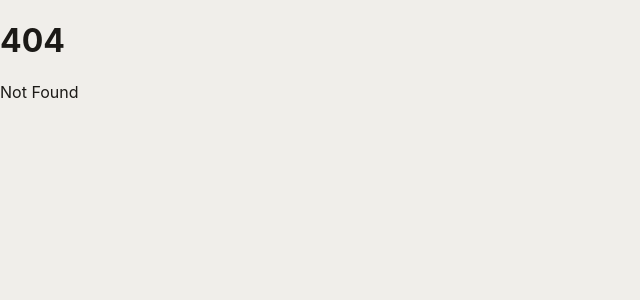
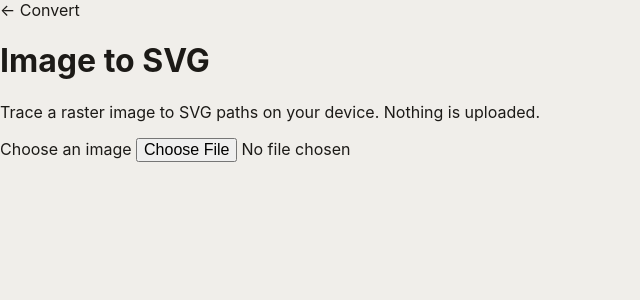
Before and after one commit to official-tisao/image.complianttools.com, a SvelteKit app in the folder apps/web/: page /image-to-svg in a window 1280 px wide. Before the commit this address had no page. Shown: the top 300 px of the page, without its empty margins (0-640 px from the left). Built offline with nearby package versions, Linux system fonts and the light colour scheme.

Commit message:
feat(P2-15): add local image-to-SVG route

```diff
--- /dev/null
+++ b/apps/web/src/routes/image-to-svg/+page.svelte
@@ -0,0 +1,54 @@
+<script lang="ts">
+  import { createRaster, vectorizeRaster } from '@complianttools/image-engine';
+
+  let status = $state('');
+  let error = $state('');
+
+  async function vectorize(file: File | undefined) {
+    status = '';
+    error = '';
+    if (!file) return;
+    try {
+      const bitmap = await createImageBitmap(file);
+      const canvas = document.createElement('canvas');
+      canvas.width = bitmap.width;
+      canvas.height = bitmap.height;
+      const context = canvas.getContext('2d', { willReadFrequently: true });
+      if (!context) throw new Error('Your browser cannot create a local canvas.');
+      context.drawImage(bitmap, 0, 0);
+      bitmap.close();
+      const data = context.getImageData(0, 0, canvas.width, canvas.height).data;
+      const svg = vectorizeRaster(createRaster(canvas.width, canvas.height, data));
+      const url = URL.createObjectURL(new Blob([svg], { type: 'image/svg+xml' }));
+      const download = document.createElement('a');
+      download.href = url;
+      download.download = `${file.name.replace(/\.[^.]+$/u, '')}.svg`;
+      download.click();
+      URL.revokeObjectURL(url);
+      status = `Vectorized ${file.name} locally.`;
+    } catch (reason) {
+      error = reason instanceof Error ? reason.message : 'Unable to vectorize this image.';
+    }
+  }
+</script>
+
+<svelte:head>
+  <title>Image to SVG — Image Compliant Tools</title>
+  <meta name="description" content="Vectorize raster images locally into SVG paths." />
+  <link rel="canonical" href="https://image.complianttools.com/image-to-svg" />
+</svelte:head>
+
+<main>
+  <a href="/convert">← Convert</a>
+  <h1>Image to SVG</h1>
+  <p>Trace a raster image to SVG paths on your device. Nothing is uploaded.</p>
+  <label
+    >Choose an image <input
+      type="file"
+      accept="image/*"
+      onchange={(event) => void vectorize(event.currentTarget.files?.[0])}
+    /></label
+  >
+  {#if status}<p role="status">{status}</p>{/if}
+  {#if error}<p role="alert">{error}</p>{/if}
+</main>
--- a/apps/web/src/routes/sitemap.xml/+server.ts
+++ b/apps/web/src/routes/sitemap.xml/+server.ts
@@ -2,6 +2,6 @@ export const prerender = true;
 
 export const GET = () =>
   new Response(
-    `<?xml version="1.0" encoding="UTF-8"?><urlset xmlns="http://www.sitemaps.org/schemas/sitemap/0.9"><url><loc>https://image.complianttools.com/convert</loc></url><url><loc>https://image.complianttools.com/compress</loc></url><url><loc>https://image.complianttools.com/resize</loc></url><url><loc>https://image.complianttools.com/heic-converter</loc></url><url><loc>https://image.complianttools.com/exif-viewer</loc></url><url><loc>https://image.complianttools.com/remove-exif</loc></url></urlset>`,
+    `<?xml version="1.0" encoding="UTF-8"?><urlset xmlns="http://www.sitemaps.org/schemas/sitemap/0.9"><url><loc>https://image.complianttools.com/convert</loc></url><url><loc>https://image.complianttools.com/compress</loc></url><url><loc>https://image.complianttools.com/resize</loc></url><url><loc>https://image.complianttools.com/heic-converter</loc></url><url><loc>https://image.complianttools.com/image-to-svg</loc></url><url><loc>https://image.complianttools.com/exif-viewer</loc></url><url><loc>https://image.complianttools.com/remove-exif</loc></url></urlset>`,
     { headers: { 'content-type': 'application/xml' } },
   );
```
